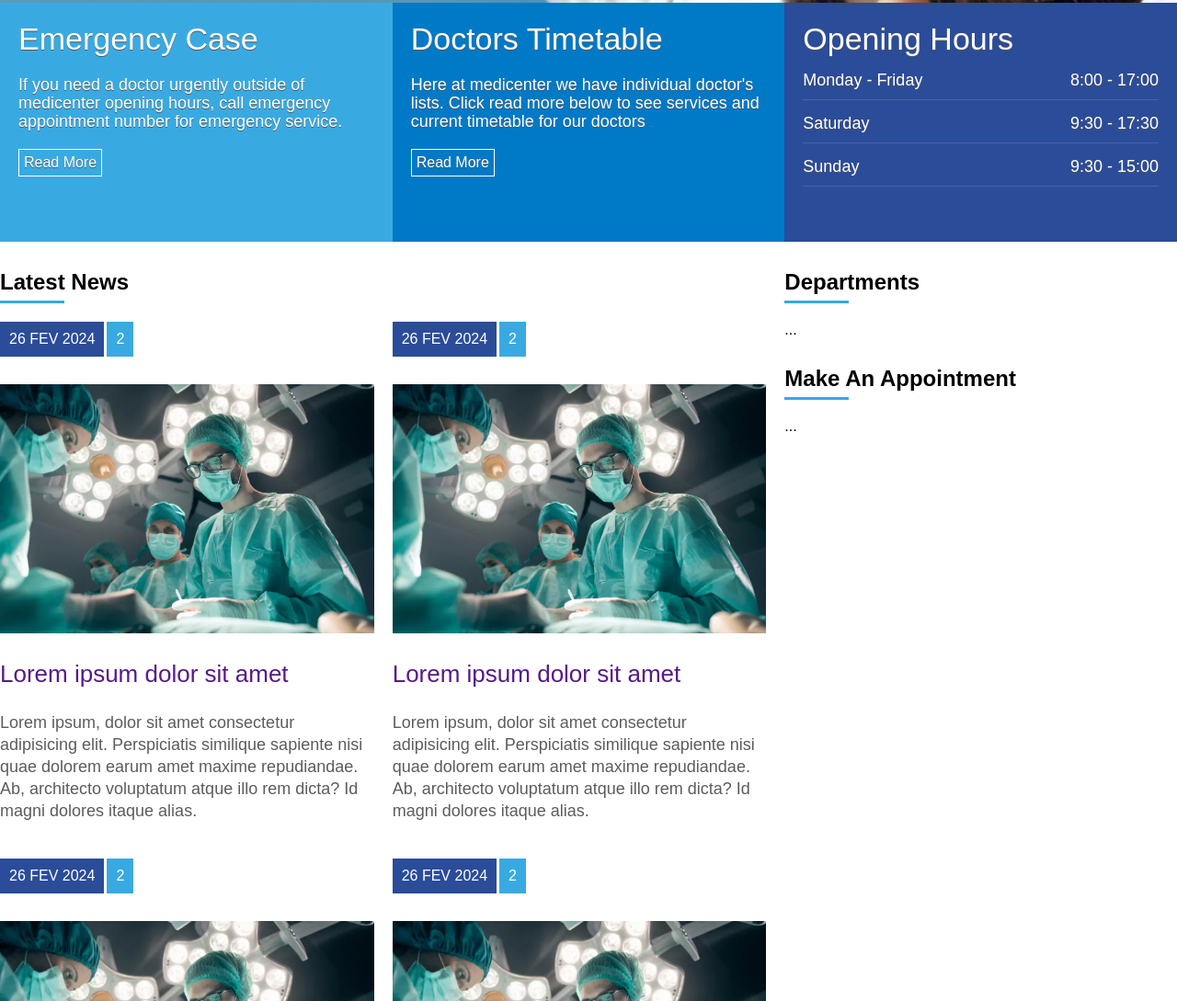
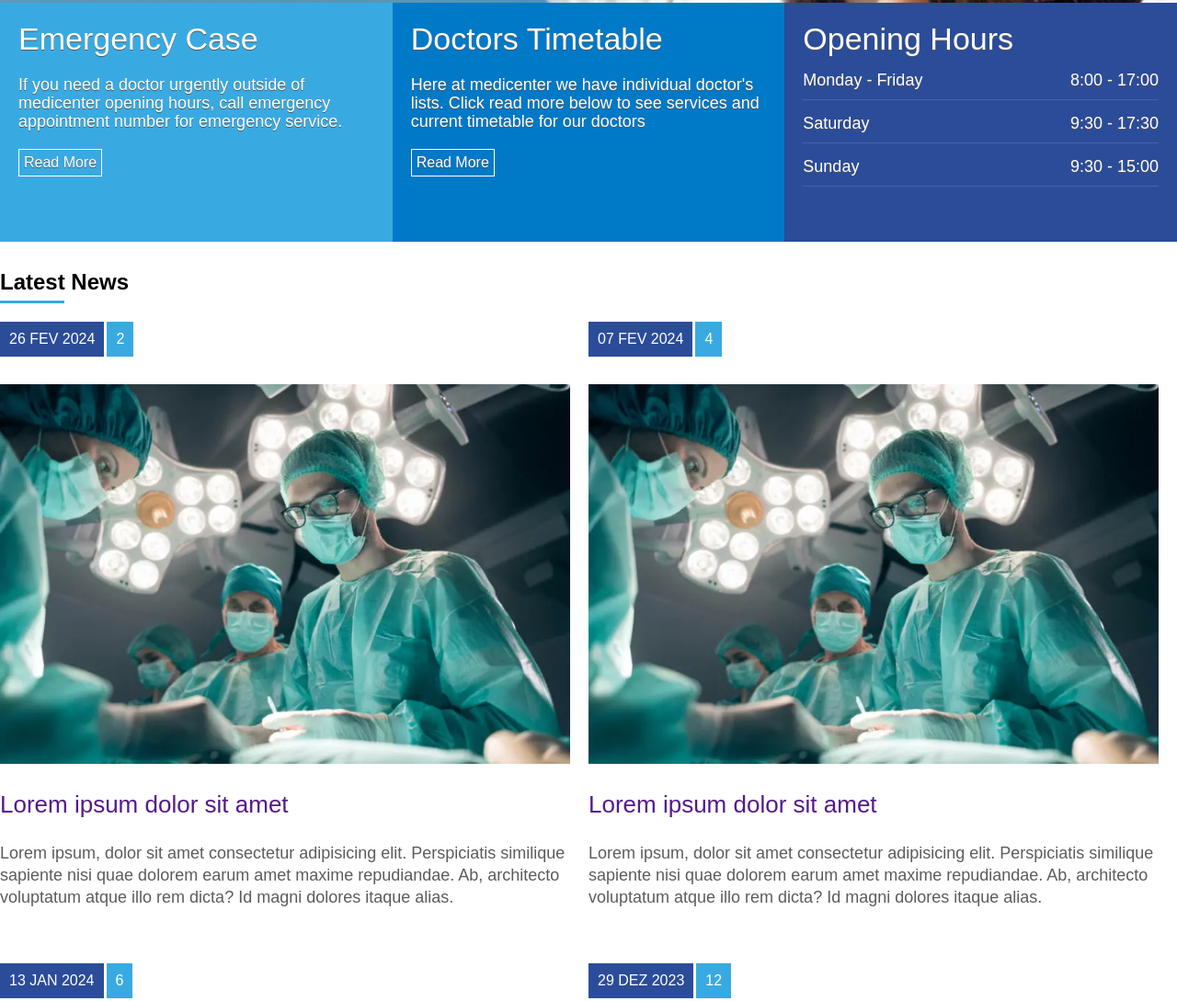
Before and after one commit to PeNeTrAz/hp-project, a plain HTML site: page src/index.html in a window 1280 px wide. Shown: the part 707-1796 px from the top of the page at 92% size. Drawn offline with Linux system fonts and the light colour scheme.

Commit message:
updates content, footer

```diff
--- a/src/css/style.css
+++ b/src/css/style.css
@@ -198,9 +198,9 @@ nav .active a, nav a:hover {
 
 article {
     flex: 1;
-    min-width: 400px;
+    min-width: 600px;
     margin-right: 20px;
-    margin-bottom: 40px;
+    margin-bottom: 60px;
 }
 
 article .news_data {
@@ -303,7 +303,7 @@ footer .news_resume {
 .footer_copy {
     border-top: 1px solid rgba(255, 255, 255, 0.103);
     color: #aca8ac;
-    height: 40px;
-    line-height: 40px;
-    margin-top: 10px;
+    height: 60px;
+    line-height:60px;
+    margin-top: 40px;
 }
--- a/src/index.html
+++ b/src/index.html
@@ -81,8 +81,8 @@
                         <article>
                             <a href="">
                                 <div class="news_data">
-                                    <div class="news_posted_at">26 FEV 2024</div>
-                                    <div class="news_comments">2</div>
+                                    <div class="news_posted_at">07 FEV 2024</div>
+                                    <div class="news_comments">4</div>
                                 </div>
                                 <div class="news_thumbnail">
                                     <img src="images/med.webp" alt="">
@@ -94,8 +94,8 @@
                         <article>
                             <a href="">
                                 <div class="news_data">
-                                    <div class="news_posted_at">26 FEV 2024</div>
-                                    <div class="news_comments">2</div>
+                                    <div class="news_posted_at">13 JAN 2024</div>
+                                    <div class="news_comments">6</div>
                                 </div>
                                 <div class="news_thumbnail">
                                     <img src="images/med.webp" alt="">
@@ -107,8 +107,8 @@
                         <article>
                             <a href="">
                                 <div class="news_data">
-                                    <div class="news_posted_at">26 FEV 2024</div>
-                                    <div class="news_comments">2</div>
+                                    <div class="news_posted_at">29 DEZ 2023</div>
+                                    <div class="news_comments">12</div>
                                 </div>
                                 <div class="news_thumbnail">
                                     <img src="images/med.webp" alt="">
@@ -120,26 +120,6 @@
                     </div>
                 </div>
             </section>
-            <aside>
-                <div class="widget">
-                    <div class="widget_title">
-                        <div class="widget_title_text">Departments</div>
-                        <div class="widget_title_bar"></div>
-                    </div>
-                    <div class="widget_body">
-                        ...
-                    </div>
-                </div>
-                <div class="widget">
-                    <div class="widget_title">
-                        <div class="widget_title_text">Make An Appointment</div>
-                        <div class="widget_title_bar"></div>
-                    </div>
-                    <div class="widget_body">
-                        ...
-                    </div>
-                </div>
-            </aside>
         </div>
     </section>
     <!--* Footer *-->
```
